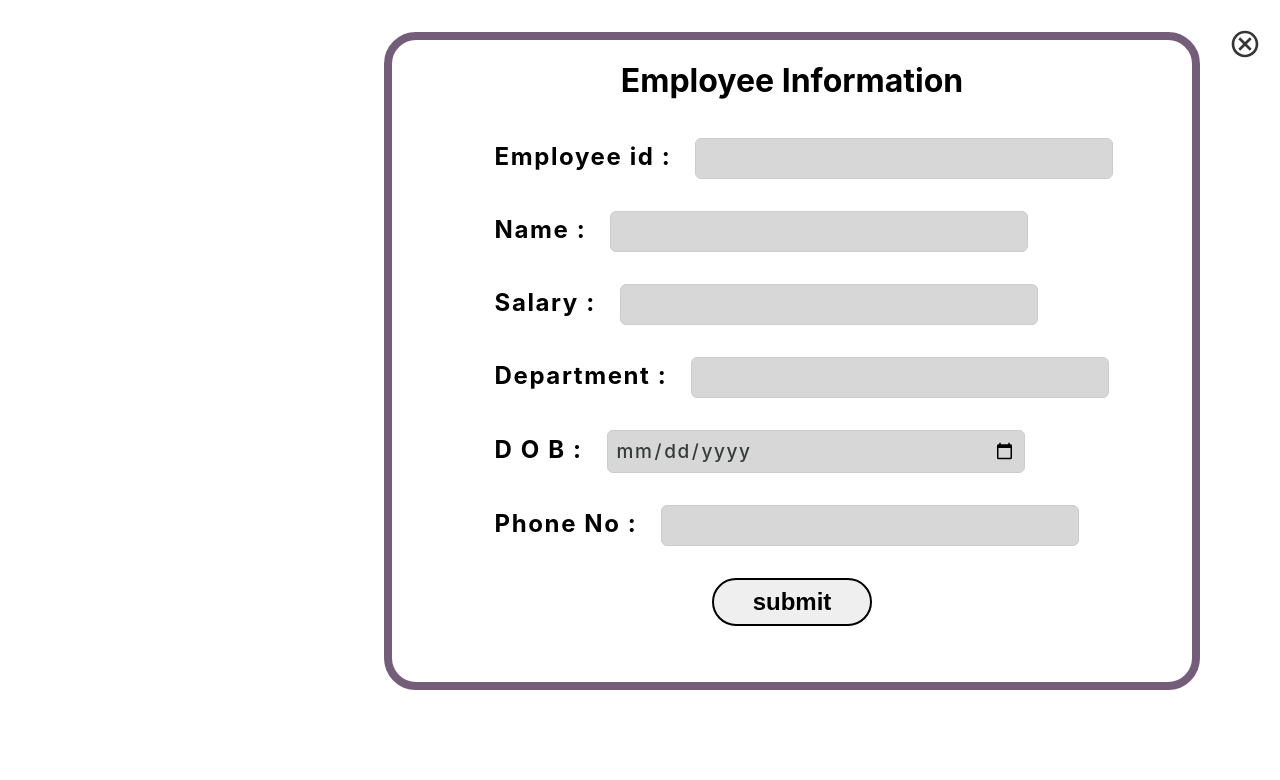
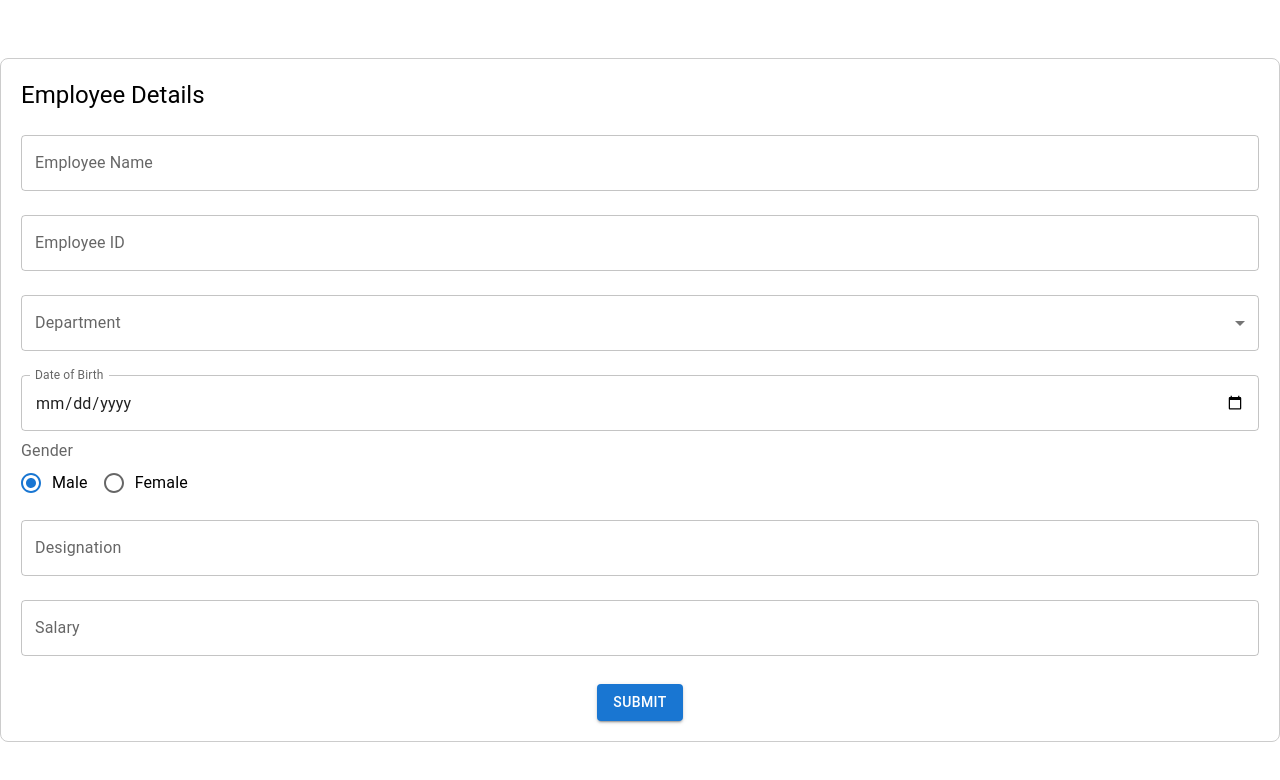
Before and after one commit to Jayaprakash-mk/employeee, a React (Create React App) app: page / in a window 1280 px wide. Both pictures are taken after a click on the button "Add". Shown: the top 780 px of the page. Built offline with nearby package versions, Linux system fonts and the light colour scheme.

Commit message:
initial cmmit

```diff
--- a/package.json
+++ b/package.json
@@ -3,9 +3,12 @@
   "version": "0.1.0",
   "private": true,
   "dependencies": {
-    "@emotion/react": "^11.11.1",
+    "@emotion/react": "^11.11.3",
     "@emotion/styled": "^11.11.0",
     "@mui/icons-material": "^5.14.19",
+    "@mui/lab": "^5.0.0-alpha.165",
+    "@mui/material": "^5.15.10",
+    "@mui/x-date-pickers": "^6.19.4",
     "@testing-library/jest-dom": "^5.17.0",
     "@testing-library/react": "^13.4.0",
     "@testing-library/user-event": "^13.5.0",
@@ -15,6 +18,7 @@
     "express": "^4.18.2",
     "moment": "^2.29.4",
     "mysql2": "^3.6.5",
+    "nodemon": "^3.0.3",
     "react": "^18.2.0",
     "react-devtools": "^5.0.0",
     "react-dom": "^18.2.0",
--- a/src/App.js
+++ b/src/App.js
@@ -2,8 +2,9 @@ import logo from './logo.svg';
 import React, {useState}from "react";
 import './App.css';
 import HomePage from "./Frontend/HomePage";
-import EmployeeInfo from "./Frontend/EmployeeInfo";
+//import EmployeeInfo from "./Frontend/EmployeeInfo";
 import EmployeeData from "./Frontend/EmployeeData";
+import EmployeeForm from './Frontend/EmployeeForm';
 
 
 function App() {
@@ -19,7 +20,7 @@ function App() {
   return (
     <>
       {!Add && !View && <HomePage choice1={AddData} choice2={ViewData}/>}
-      {Add && !View && <EmployeeInfo choice1={AddData}/>}
+      {Add && !View && <EmployeeForm choice1={AddData}/>}
       {View && !Add && <EmployeeData choice2={ViewData}/>}
     </>
   );
--- a/src/Frontend/EmployeeData.js
+++ b/src/Frontend/EmployeeData.js
@@ -5,7 +5,7 @@ import moment from 'moment';
 import CancelOutlinedIcon from '@mui/icons-material/CancelOutlined';
 import axios from "axios";
 
-
+//{moment(data.dob).utc().format('YYYY-MM-DD')}
 const EmployeeData = (props) => {
     const [newData,setNewData] = useState([]);
 
@@ -18,7 +18,8 @@ const EmployeeData = (props) => {
     }
     const GetData = async () => {
         try{
-            const result = await Axios.get('https://employee-h4u5.onrender.com/employeeData');
+            const result = await Axios.get('http://localhost:3001/employeeData');
+            console.log(result.data);
             setNewData(result.data);
         } catch (e) {
             console.log("Something went wrong", e);
@@ -47,26 +48,30 @@ const EmployeeData = (props) => {
             <table className={classes.Table}>
                 <thead>
                     <tr>
+                        <th className={classes.Cell}>Employee Name</th>
                         <th className={classes.Cell}>Employee Id</th>
-                        <th className={classes.Cell}>Employee Name</th>
-                        <th className={classes.Cell}>Salary</th>
                         <th className={classes.Cell}>Department</th>
                         <th className={classes.Cell}>DOB</th>
-                        <th className={classes.Cell}>Phone No</th>
+                        <th className={classes.Cell}>Gender</th>
+                        <th className={classes.Cell}>Designation</th>
+                        <th className={classes.Cell}>Salary</th>
                     </tr>
                 </thead>
                 <tbody>
                 {
+
                     newData.map((data) => {
                         return (
                             <tr>
-                                <td className={classes.Cell}>{data.Employee_id}</td>
-                                <td className={classes.Cell}>{data.EmployeeName}</td>
-                                <td className={classes.Cell}>{data.Salary}</td>
-                                <td className={classes.Cell}>{data.Department}</td>
-                                <td className={classes.Cell}>{moment(data.DOB).utc().format('YYYY-MM-DD')}</td>
-                                <td className={classes.Cell}>{data.phoneNo}</td>
-                                <td><button onClick={(e) => Delete(data.Employee_id)}>delete</button></td>
+
+                                <td className={classes.Cell}>{data.employeeName}</td>
+                                <td className={classes.Cell}>{data.employeeId}</td>
+                                <td className={classes.Cell}>{data.department}</td>
+                                <td className={classes.Cell}>{moment(data.dob).utc().format('YYYY-MM-DD')}</td>
+                                <td className={classes.Cell}>{data.gender}</td>
+                                <td className={classes.Cell}>{data.designation}</td>
+                                <td className={classes.Cell}>{data.salary}</td>
+                                <td><button onClick={(e) => Delete(data.employeeId)}>delete</button></td>
                             </tr>
                         );
                     })
--- /dev/null
+++ b/src/Frontend/EmployeeForm.js
@@ -0,0 +1,190 @@
+import React, { useState } from 'react';
+import Axios from 'axios';
+import TextField from '@mui/material/TextField';
+import MenuItem from '@mui/material/MenuItem';
+import Button from '@mui/material/Button';
+import FormControl from '@mui/material/FormControl';
+import FormLabel from '@mui/material/FormLabel';
+import RadioGroup from '@mui/material/RadioGroup';
+import Radio from '@mui/material/Radio';
+import FormControlLabel from '@mui/material/FormControlLabel';
+import Typography from '@mui/material/Typography';
+import Alert from '@mui/material/Alert';
+import {DatePicker} from '@mui/x-date-pickers';
+
+
+const EmployeeForm = () => {
+  const [formData, setFormData] = useState({
+    employeeName: '',
+    employeeId: '',
+    department: '',
+    dob: '',
+    gender: 'male',
+    designation: '',
+    salary: '',
+  });
+
+  const [showSuccessAlert, setShowSuccessAlert] = useState(false);
+  const [showErrorAlert, setShowErrorAlert] = useState(false);
+  const [showRequestError, setRequestError] = useState(false);
+
+  const handleInputChange = (e) => {
+    setFormData({ ...formData, [e.target.name]: e.target.value });
+  };
+
+  const handleDateChange = (date) => {
+    setFormData({ ...formData, dob: date });
+  };
+
+  const handleSubmit = () => {
+    if (
+      formData.employeeName &&
+      formData.employeeId &&
+      formData.department &&
+      formData.dob &&
+      formData.gender &&
+      formData.designation &&
+      formData.salary
+    ) {
+      // Perform backend logic here (e.g., API call)
+      //console.log(formData);
+
+      Axios.post('http://localhost:3001/employee', {
+        employeeName:formData.employeeName,
+        employeeId:formData.employeeId,
+        department:formData.department,
+        dob:formData.dob,
+        gender:formData.gender,
+        designation:formData.designation,
+        salary:formData.salary,
+    }).then((response) => {
+        if(response.data.message){
+            console.log(response.data.message);
+           //console.log("error");
+           setRequestError(true);
+        }
+        else{
+            setShowSuccessAlert(true);
+        }
+    });
+
+      // Show success alert
+      //setShowSuccessAlert(true);
+
+      // Clear the form
+      setFormData({
+        employeeName: '',
+        employeeId: '',
+        department: '',
+        dob: null,
+        gender: 'male',
+        designation: '',
+        salary: '',
+      });
+    } else {
+      // Show error alert
+      setShowErrorAlert(true);
+    }
+  };
+
+  return (
+    <div style={{ display: 'flex', justifyContent: 'center', alignItems: 'center', height: '100vh' }}>
+      <div style={{ border: '1px solid #ccc', padding: '20px', borderRadius: '8px' }}>
+      <Typography variant="h5" gutterBottom>
+        Employee Details
+      </Typography>
+      <form>
+        <TextField
+          label="Employee Name"
+          name="employeeName"
+          value={formData.employeeName}
+          onChange={handleInputChange}
+          fullWidth
+          margin="normal"
+        />
+        <TextField
+          label="Employee ID"
+          name="employeeId"
+          value={formData.employeeId}
+          onChange={handleInputChange}
+          fullWidth
+          margin="normal"
+        />
+        <TextField
+          select
+          label="Department"
+          name="department"
+          value={formData.department}
+          onChange={handleInputChange}
+          fullWidth
+          margin="normal"
+        >
+          <MenuItem value="IT">IT</MenuItem>
+          <MenuItem value="HR">HR</MenuItem>
+          <MenuItem value="Finance">Finance</MenuItem>
+        </TextField>
+        <TextField
+            label="Date of Birth"
+            name="dob"
+            type="date"
+            InputLabelProps={{
+                shrink: true,
+              }}
+            value={formData.dob}
+            onChange={handleDateChange}
+            fullWidth
+            margin="normal"
+        />
+        <FormControl component="fieldset">
+          <FormLabel component="legend">Gender</FormLabel>
+          <RadioGroup
+            name="gender"
+            value={formData.gender}
+            onChange={handleInputChange}
+            row
+          >
+            <FormControlLabel value="male" control={<Radio />} label="Male" />
+            <FormControlLabel value="female" control={<Radio />} label="Female" />
+          </RadioGroup>
+        </FormControl>
+        <TextField
+          label="Designation"
+          name="designation"
+          value={formData.designation}
+          onChange={handleInputChange}
+          fullWidth
+          margin="normal"
+        />
+        <TextField
+          label="Salary"
+          name="salary"
+          value={formData.salary}
+          onChange={handleInputChange}
+          fullWidth
+          margin="normal"
+        />
+        <Button variant="contained" color="primary" onClick={handleSubmit} style={{ marginTop: '20px', marginLeft: 'auto', marginRight: 'auto', display: 'block' }}>
+          Submit
+        </Button>
+      </form>
+      {showSuccessAlert && (
+        <Alert severity="success" onClose={() => setShowSuccessAlert(false)}>
+          Form submitted successfully!
+        </Alert>
+      )}
+      {showRequestError && (
+        <Alert severity="error" onClose={() => setRequestError(false)}>
+          Something went wrong! Submission unsuccessfull!
+        </Alert>
+      )}
+      {showErrorAlert && (
+        <Alert severity="error" onClose={() => setShowErrorAlert(false)}>
+          Please fill in all required fields.
+        </Alert>
+      )}
+    </div>
+    </div>
+  );
+};
+
+export default EmployeeForm;
```
Also changed, not shown: src/Backend/Service.js (+17 -14 lines), 2 other files (tests, documents, lock files or other folders).
